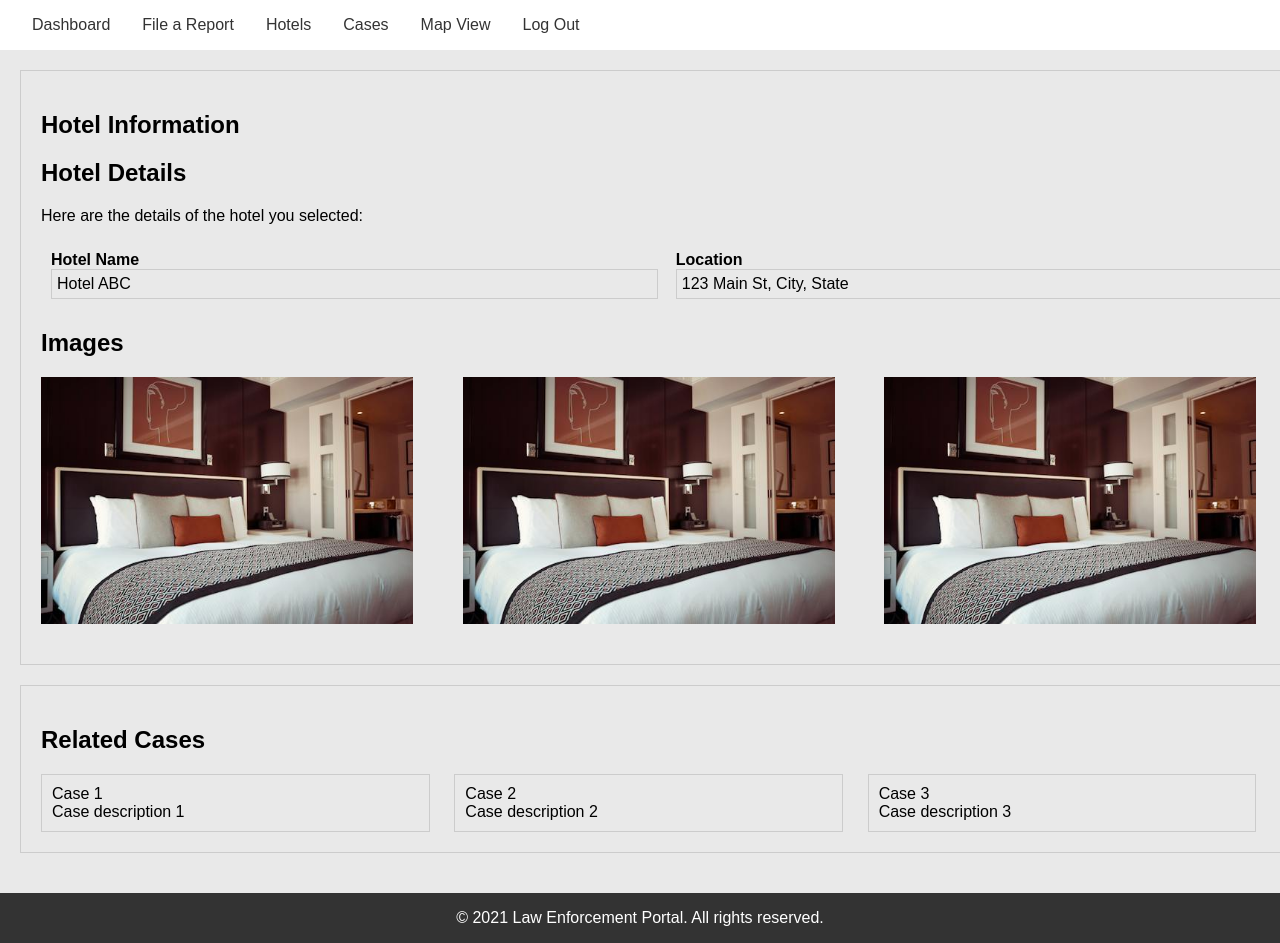
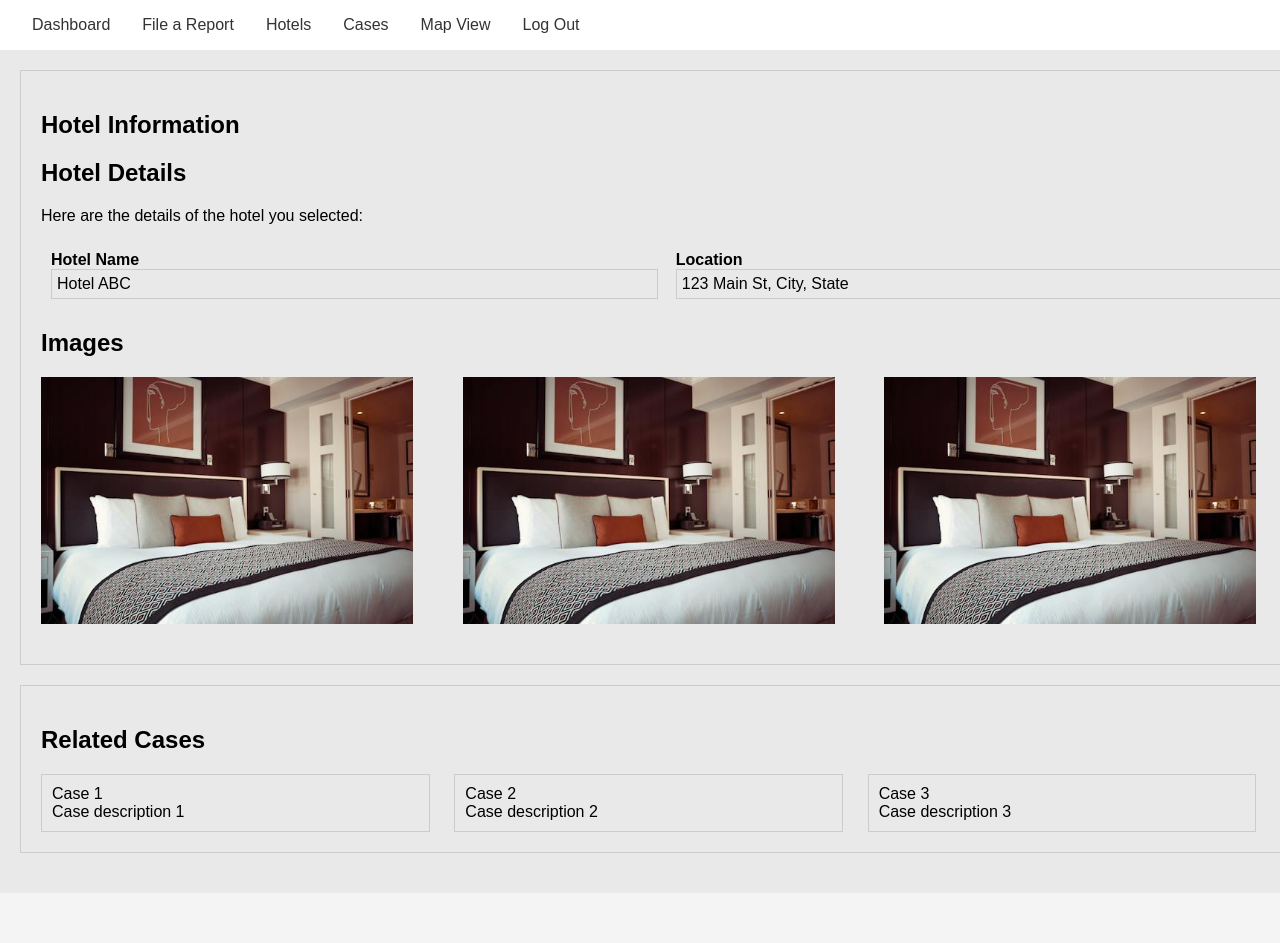
Before and after one commit to YashviDesaii/CMPE295_Master-s_Project, a React (Create React App) app in the folder frontend/: page /hotels in a window 1280 px wide. Shown: the top 943 px of the page. After the commit the page ends 893 px from the top, so only its background shows below. Built offline with nearby package versions, Linux system fonts and the light colour scheme.

Commit message:
removed footer and added navigation bar

```diff
--- a/frontend/src/Hotel.js
+++ b/frontend/src/Hotel.js
@@ -43,9 +43,6 @@ function Hotel() {
           </div>
         </section>
       </main>
-      <footer className="footer">
-        © 2021 Law Enforcement Portal. All rights reserved.
-      </footer>
     </div>
   );
 }
--- a/frontend/src/HotelMatch.js
+++ b/frontend/src/HotelMatch.js
@@ -3,6 +3,7 @@ import './HotelMatch.css';
 import { db } from './firebase'; // Make sure this path is correct
 import { collection, query, where, getDocs } from 'firebase/firestore';
 import { useLocation } from 'react-router-dom';
+import NavigationMenu from './Navbar';
 
   function HotelMatch() {
     const [hotelData, setHotelData] = useState(null);
@@ -40,11 +41,7 @@ import { useLocation } from 'react-router-dom';
   return (
     <div className="hotel-match">
       <header className="header">
-        <div className="title">Law Enforcement Portal</div>
-        <nav className="navigation">
-          <a href="/home">Home</a>
-          <a href="/cases">Cases</a>
-        </nav>
+        <NavigationMenu/>
       </header>
 
       <main className="content">
@@ -60,10 +57,6 @@ import { useLocation } from 'react-router-dom';
           <div>Loading hotel details...</div>
         )}
       </main>
-
-      <footer className="footer">
-        © 2022 Law Enforcement Portal. All rights reserved.
-      </footer>
     </div>
   );
 }
```
